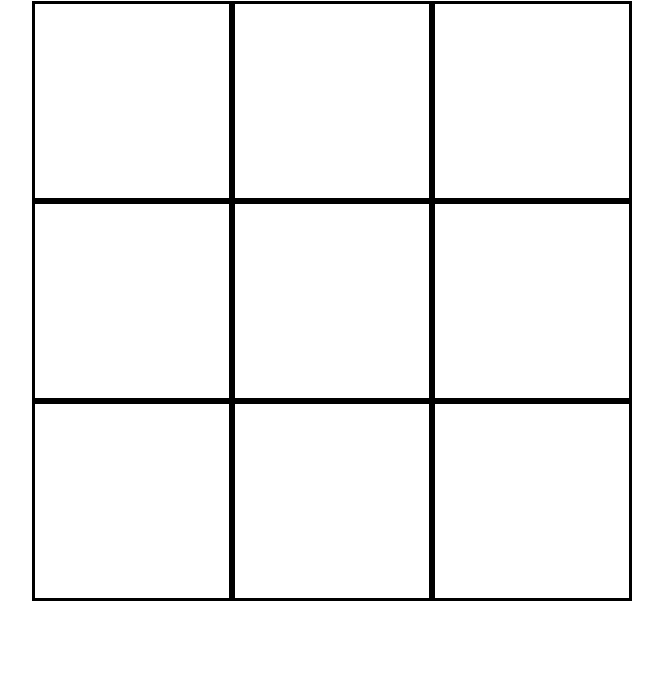
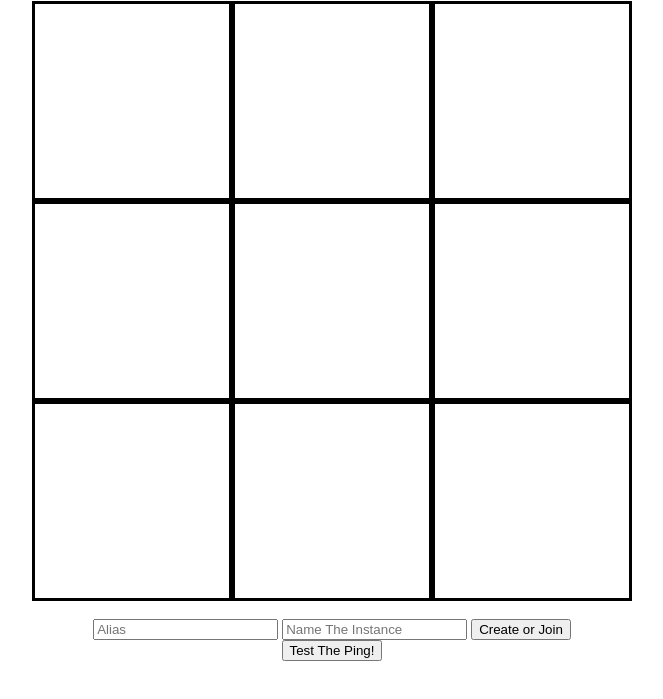
Before and after one commit to timhughesdev/Tic-Tac-Toe, a website: page client/index.html in a window 1280 px wide. Shown: the part 87-786 px from the top of the page, without its empty margins (308-971 px from the left). Drawn offline with nearby package versions, Linux system fonts and the light colour scheme.

Commit message:
index.html
Added an instance input form and user input form

```diff
--- a/client/index.html
+++ b/client/index.html
@@ -7,9 +7,10 @@
     <title>Tic Tac Toe</title>
     <link rel="stylesheet" href="./styles.css" />
   </head>
-  <h1 class="game-title">Tic Tac Toe</h1>
+
   <body class="game-container">
-    <div class="game-board">
+    <h1 class="game-title">Tic Tac Toe</h1>
+    <main class="game-board">
       <div class="grid-item">
         <button class="grid-button" id="grid-0"></button>
       </div>
@@ -37,10 +38,20 @@
       <div class="grid-item">
         <button class="grid-button" id="grid-8"></button>
       </div>
-    </div>
+    </main>
+    <br />
+    <formContainer class="user-instance-container">
+      <form id="startForm">
+        <input type="text" id="nameInput" placeholder="Alias" />
+        <input type="text" id="codeInput" placeholder="Name The Instance" />
+        <button type="submit" id="joinGame">Create or Join</button>
+      </form>
+    </formContainer>
+    <button id="testPing">Test The Ping!</button>
     <div class="score-container">
       <h1 id="score-text"></h1>
     </div>
+    <script src="/socket.io/socket.io.js"></script>
     <script src="./script.js"></script>
   </body>
 </html>
```
